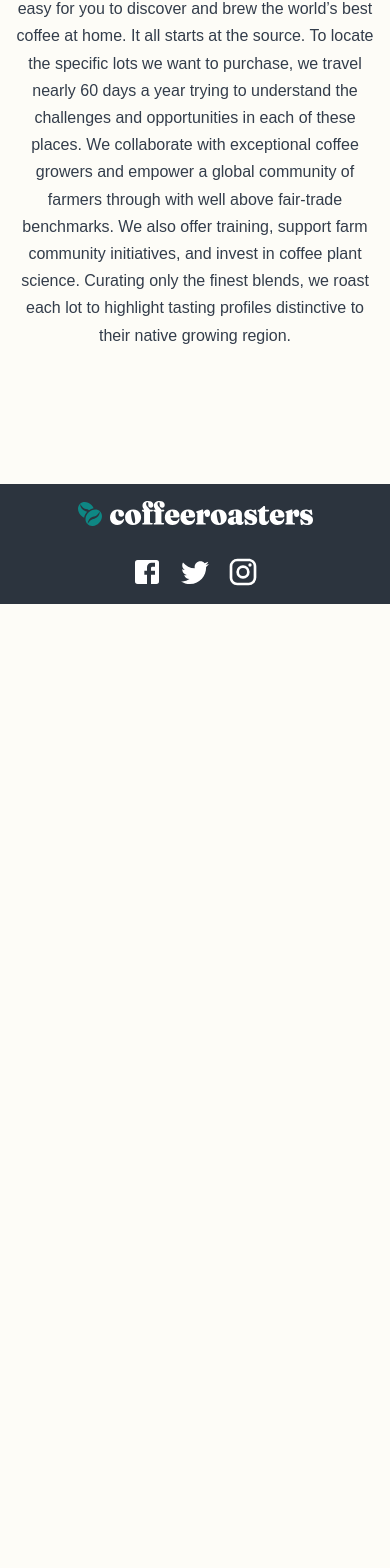
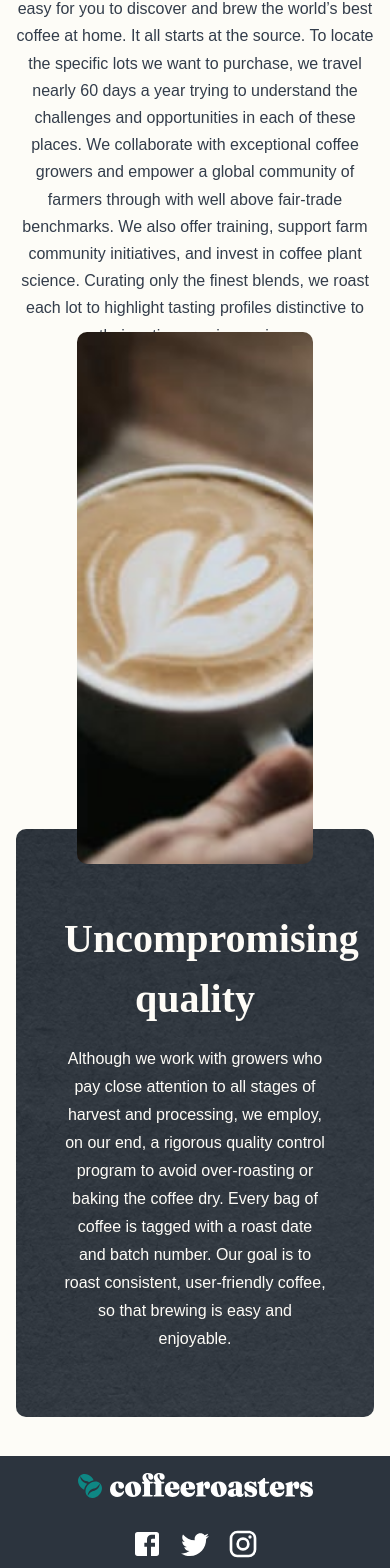
Before and after one commit to nayera540/coffee-roaster-subscription-app, a React (Vite) app: page /about in a window 390 px wide. Shown: the part 1278-2846 px from the top of the page. Before the commit the page ends 1882 px from the top, so only its background shows below. Built offline with nearby package versions, Linux system fonts and the light colour scheme; a web font is replaced by a local one.

Commit message:
feat: add Quality section to AboutUsPage with responsive styles

```diff
--- a/src/assets/pages/AboutPage/AboutUsPage.jsx
+++ b/src/assets/pages/AboutPage/AboutUsPage.jsx
@@ -22,11 +22,20 @@ function AboutUsPage() {
             {/* End Hero Section */}
 
             {/* Start Commitment Section */}
-            <section className={`commitment-section py-[6em] ${styles["commitment-section"]} flex justify-center items-center`}>
+            <section
+                className={`commitment-section py-[6em] ${styles["commitment-section"]} flex justify-center items-center`}
+            >
                 <div className="commitment-container flex lg:flex-nowrap flex-wrap justify-center lg:items-center md:items-start items-center lg:gap-[7rem] md:gap-[3.5rem] gap-[1.5rem] lg:w-[78%] w-full">
-                    <img src="/public/images/about/desktop/image-commitment.jpg" className={`commitemnt-img ${styles["commitemnt-img"]} lg:w-[36%] md:w-[34%] max-w-[65%]`} />
-                    <div className={`content lg:w-7/12 md:w-6/12 w-full ${styles["content"]} md:text-start text-center`}>
-                        <h2 className="font-fraunces font-black lg:text-[2.5rem] text-[2rem] mb-[1rem]">Our commitment</h2>
+                    <img
+                        src="/public/images/about/desktop/image-commitment.jpg"
+                        className={`commitemnt-img ${styles["commitemnt-img"]} lg:w-[36%] md:w-[34%] max-w-[65%]`}
+                    />
+                    <div
+                        className={`content lg:w-7/12 md:w-6/12 w-full ${styles["content"]} md:text-start text-center`}
+                    >
+                        <h2 className="font-fraunces font-black lg:text-[2.5rem] text-[2rem] mb-[1rem]">
+                            Our commitment
+                        </h2>
                         <p className="font-barlow leading-[1.7rem]">
                             We’re built on a simple mission and a commitment to doing good
                             along the way. We want to make it easy for you to discover and
@@ -45,6 +54,27 @@ function AboutUsPage() {
                 </div>
             </section>
             {/* End Commitment Section */}
+
+            {/* Start Quality Section */}
+            <section className={`quality-section ${styles["quality-section"]} pt-[5.5em] pb-[2rem] pr-[3em] pl-[6em] relative mt-[7rem]`}>
+                <div className="content-container flex lg:flex-nowrap flex-wrap justify-between relative">
+                    <div className="content lg:max-w-[41.6667%] w-full md:text-start text-center lg:h-[24rem]">
+                        <h2 className="font-fraunces text-[2.5rem] font-black mb-[1rem]">Uncompromising quality</h2>
+                        <p className="font-barlow leading-[28px] font-thin">
+                            Although we work with growers who pay close attention to all stages
+                            of harvest and processing, we employ, on our end, a rigorous quality
+                            control program to avoid over-roasting or baking the coffee dry.
+                            Every bag of coffee is tagged with a roast date and batch number.
+                            Our goal is to roast consistent, user-friendly coffee, so that
+                            brewing is easy and enjoyable.
+                        </p>
+                    </div>
+                    <div className="img-container flex justify-self-end">
+                        <img src="/public/images/about/desktop/image-quality.jpg" className={`quality-img ${styles["quality-img"]}`} />
+                    </div>
+                </div>
+            </section>
+            {/* End Quality Section */}
         </main>
     );
 }
--- a/src/assets/pages/AboutPage/styles.module.css
+++ b/src/assets/pages/AboutPage/styles.module.css
@@ -15,6 +15,30 @@
   color: rgb(51, 61, 75);
 }
 
+.quality-section {
+  background-image: url("/public/images/about/desktop/bg-quality.png");
+  background-repeat: no-repeat;
+  background-size: cover;
+  border-radius: 10px;
+  width: 100%;
+  color: #fefcf7;
+}
+.quality-section .quality-img {
+  border-top-left-radius: 10px;
+  border-top-right-radius: 10px;
+  position: absolute;
+  right: 85px;
+  padding-bottom: 90px;
+  -o-object-fit: cover;
+     object-fit: cover;
+  bottom: 0;
+}
+
+@media screen and (max-width: 1498px) {
+  .quality-section .quality-img {
+    right: 11px;
+  }
+}
 @media screen and (max-width: 992px) {
   .hero-section {
     background-image: url("/public/images/about/tablet/image-hero-whitecup.jpg");
@@ -22,6 +46,25 @@
   .commitemnt-img {
     content: url("/public/images/about/tablet/image-commitment.jpg");
     border-radius: 10px;
+  }
+  .quality-section {
+    background-image: url("/public/images/about/tablet/bg-quality.png");
+    margin-top: 13rem;
+    padding-top: 5rem;
+    padding-bottom: 4rem;
+    padding-inline: 3rem;
+  }
+  .quality-section .quality-img {
+    content: url("/public/images/about/tablet/image-quality.jpg");
+    border-bottom-right-radius: 10px;
+    border-bottom-left-radius: 10px;
+    width: 90%;
+    bottom: 110%;
+    right: 5%;
+    -o-object-position: center bottom;
+       object-position: center bottom;
+    padding-bottom: 0;
+    height: 164%;
   }
 }
 @media screen and (max-width: 768px) {
@@ -32,4 +75,23 @@
     content: url("/public/images/about/mobile/image-commitment.jpg");
     border-radius: 0;
   }
+  .quality-section {
+    background-image: url("/public/images/about/mobile/bg-quality.png");
+    margin-top: 18rem;
+  }
+  .quality-section .quality-img {
+    content: url("/public/images/about/mobile/image-quality.jpg");
+    border-bottom-right-radius: 10px;
+    border-bottom-left-radius: 10px;
+    -o-object-position: unset;
+       object-position: unset;
+  }
+}
+@media screen and (max-width: 550px) {
+  .quality-section {
+    margin-top: 24rem;
+  }
+  .quality-section .quality-img {
+    height: 120%;
+  }
 }/*# sourceMappingURL=styles.module.css.map */
--- a/src/assets/pages/AboutPage/styles.module.scss
+++ b/src/assets/pages/AboutPage/styles.module.scss
@@ -12,12 +12,40 @@
 }
 
 .commitment-section {
-    .content{
-        h2{
+    .content {
+        h2 {
             color: $primary-text-color;
         }
-        p{
+
+        p {
             color: $primary-text-color;
+        }
+    }
+}
+
+.quality-section {
+    background-image: url("/public/images/about/desktop/bg-quality.png");
+    background-repeat: no-repeat;
+    background-size: cover;
+    border-radius: 10px;
+    width: 100%;
+    color: $secondary-text-color;
+
+    .quality-img {
+        border-top-left-radius: 10px;
+        border-top-right-radius: 10px;
+        position: absolute;
+        right: 85px;
+        padding-bottom: 90px;
+        object-fit: cover;
+        bottom: 0;
+    }
+}
+
+@media screen and (max-width: 1498px) {
+    .quality-section{
+        .quality-img{
+            right: 11px;
         }
     }
 }
@@ -31,6 +59,25 @@
         content: url("/public/images/about/tablet/image-commitment.jpg");
         border-radius: 10px;
     }
+
+    .quality-section {
+        background-image: url("/public/images/about/tablet/bg-quality.png");
+        margin-top: 13rem;
+        padding-top: 5rem;
+        padding-bottom: 4rem;
+        padding-inline: 3rem;
+        .quality-img {
+            content: url("/public/images/about/tablet/image-quality.jpg");
+            border-bottom-right-radius: 10px;
+            border-bottom-left-radius: 10px;
+            width: 90%;
+            bottom: 110%;
+            right: 5%;
+            object-position: center bottom;
+            padding-bottom: 0;
+            height: 164%;
+        }
+    }
 }
 
 @media screen and (max-width: 768px) {
@@ -42,4 +89,25 @@
         content: url("/public/images/about/mobile/image-commitment.jpg");
         border-radius: 0;
     }
+
+    .quality-section {
+        background-image: url("/public/images/about/mobile/bg-quality.png");
+        margin-top: 18rem;
+
+        .quality-img {
+            content: url("/public/images/about/mobile/image-quality.jpg");
+            border-bottom-right-radius: 10px;
+            border-bottom-left-radius: 10px;
+            object-position: unset;
+        }
+    }
 }
+
+@media screen and (max-width: 550px) {
+    .quality-section{
+        margin-top: 24rem;
+        .quality-img{
+            height: 120%;
+        }
+    }
+}
```
Also changed, not shown: 1 other file (tests, documents, lock files or other folders).
